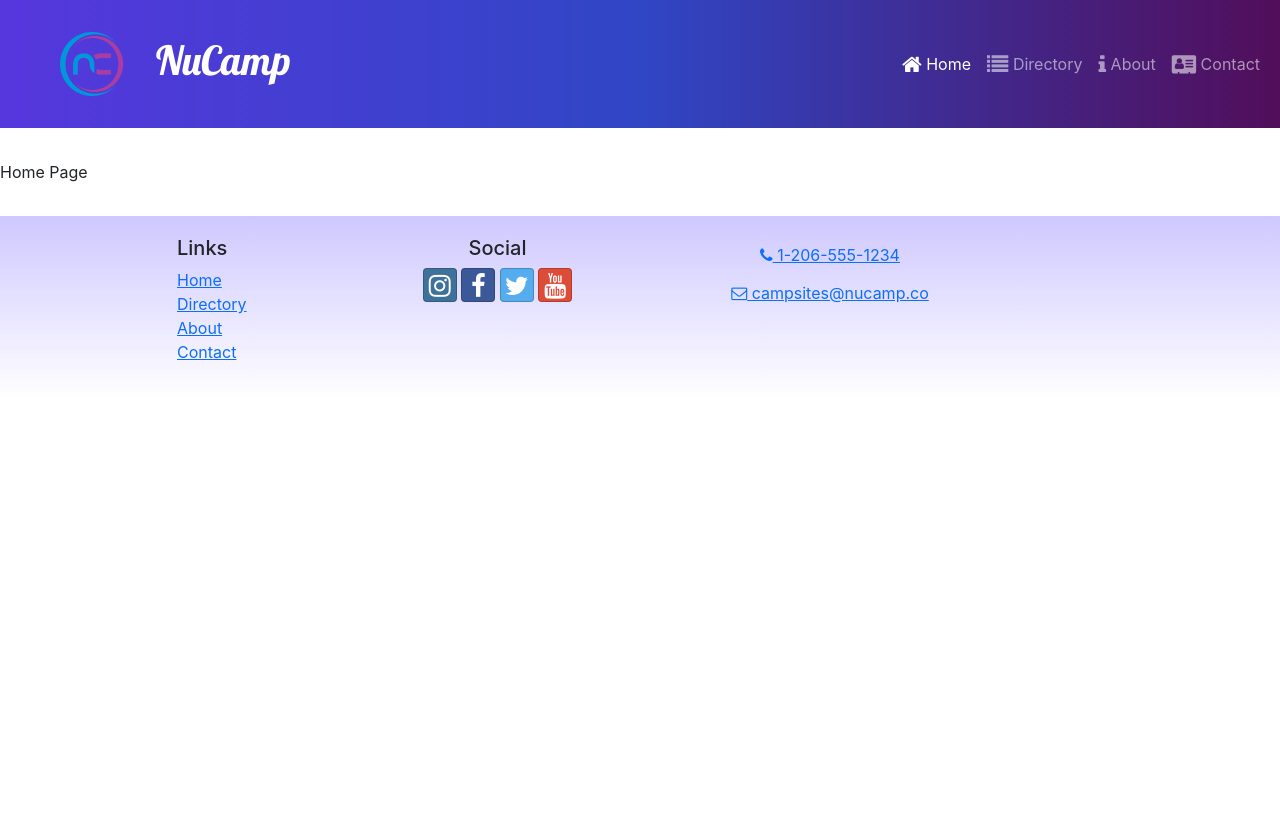
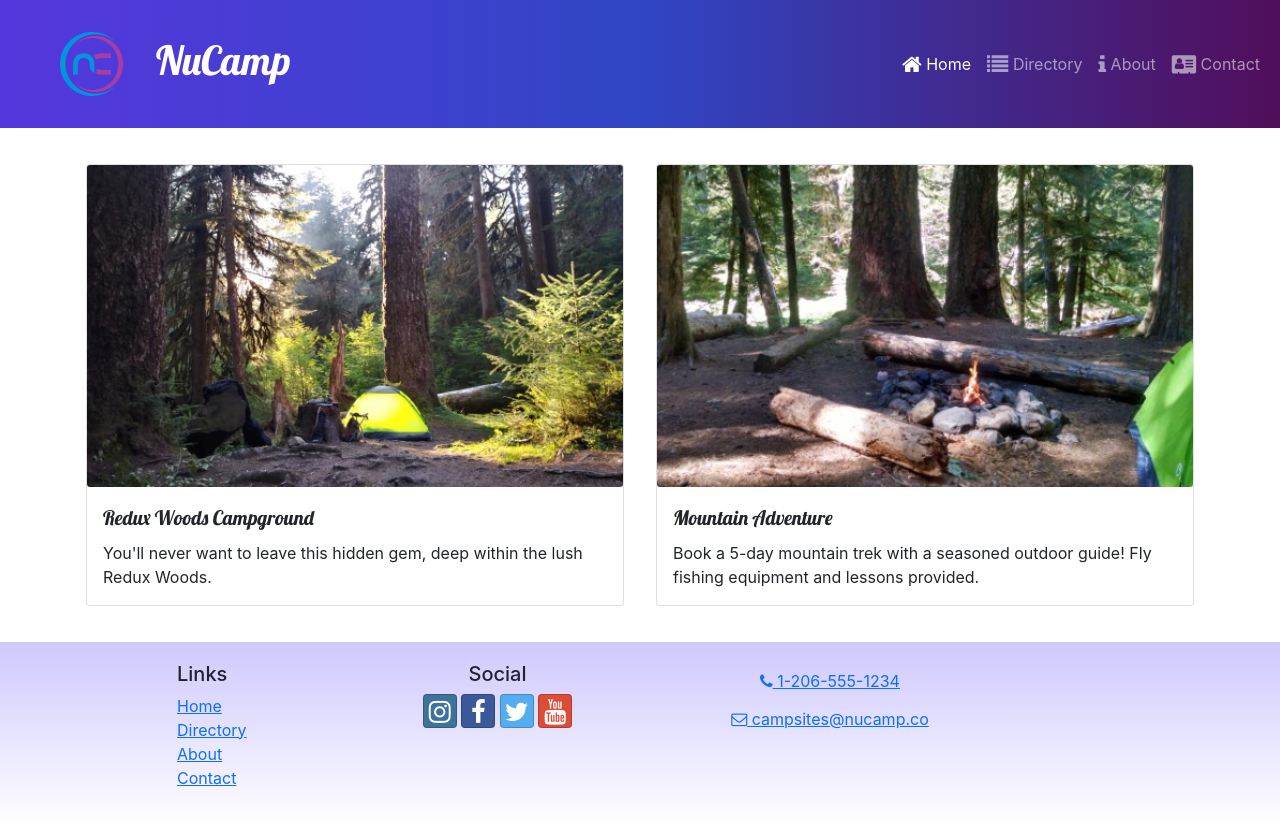
Before and after one commit to kathclaire/react, a React (Create React App) app: page / in a window 1280 px wide. Before the commit the page ends 800 px from the top, so only its background shows below. Built offline with nearby package versions, Linux system fonts and the light colour scheme.

Commit message:
Home page

```diff
--- a/src/features/campsites/campsitesSlice.js
+++ b/src/features/campsites/campsitesSlice.js
@@ -10,3 +10,7 @@
 export const selectCampsiteById = (id) => {
     return CAMPSITES.find((campsite) => campsite.id === id);
 }
+
+export const selectFeaturedCampsite = () => {
+    return CAMPSITES.find((campsite) => campsite.featured);
+};
--- a/src/features/display/DisplayCard.js
+++ b/src/features/display/DisplayCard.js
@@ -0,0 +1,16 @@
+import { Card, CardImg, CardText, CardBody, CardTitle } from 'reactstrap';
+
+const DisplayCard = ({ item }) => {
+    const { image, name, description } = item;
+    return (
+        <Card>
+            <CardImg src={image} alt={name} />
+            <CardBody>
+                <CardTitle>{name}</CardTitle>
+                <CardText>{description}</CardText>
+            </CardBody>
+        </Card>
+    );
+};
+
+export default DisplayCard;
--- a/src/features/display/DisplayList.js
+++ b/src/features/display/DisplayList.js
@@ -0,0 +1,22 @@
+import { Col, Row } from 'reactstrap';
+import DisplayCard from './DisplayCard';
+import { selectFeaturedCampsite } from '../campsites/campsitesSlice';
+import { selectFeaturedPromotion } from '../promotions/promotionsSlice';
+
+const DisplayList = () => {
+    const items = [selectFeaturedCampsite(), selectFeaturedPromotion()];
+
+    return (
+        <Row>
+            {items.map((item, idx) => {
+                return (
+                    <Col md className='m-1' key={idx}>
+                        <DisplayCard item={item} />
+                    </Col>
+                );
+            })}
+        </Row>
+    );
+};
+
+export default DisplayList;
--- /dev/null
+++ b/src/features/promotions/promotionsSlice.js
@@ -0,0 +1,5 @@
+import { PROMOTIONS } from '../../app/shared/PROMOTIONS';
+
+export const selectFeaturedPromotion = () => {
+    return PROMOTIONS.find((promotion) => promotion.featured);
+};
--- a/src/pages/HomePage.js
+++ b/src/pages/HomePage.js
@@ -1,5 +1,12 @@
+import { Container } from 'reactstrap';
+import DisplayList from '../features/display/DisplayList';
+
 const HomePage = () => {
-    return <div>Home Page</div>
+    return (
+        <Container>
+            <DisplayList />
+        </Container>
+    );
 };
 
-export default HomePage
+export default HomePage;
```
Also changed, not shown: src/features/promotions/PrompostionsSlice.js (deleted).
